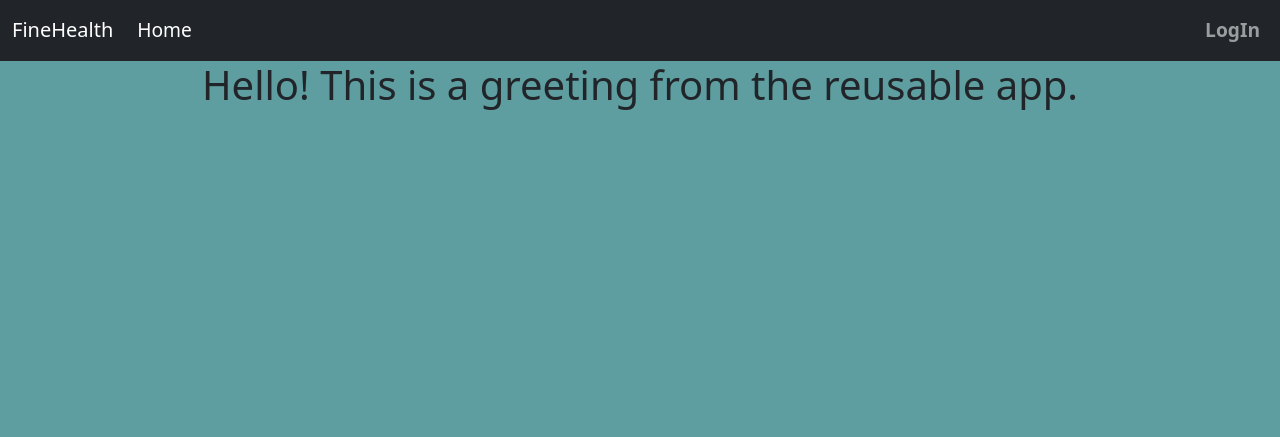
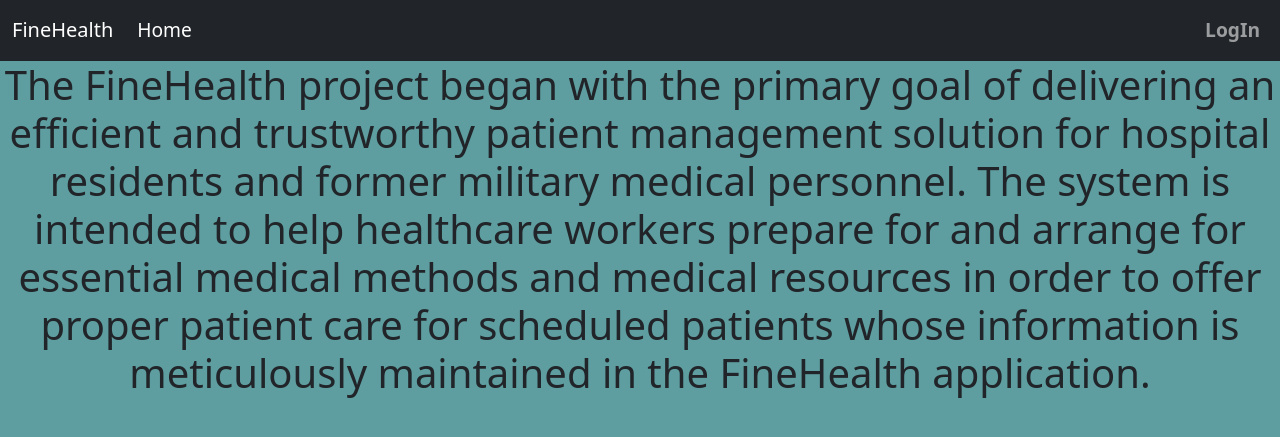
Before and after one commit to sachindhanajiingale/FineHealth-CPP, a Django app: page /greet/greeting/ in a window 1280 px wide. Shown: the top 437 px of the page. Run offline with Django 4.2, Linux system fonts and the light colour scheme.

Commit message:
Update greetings.html

```diff
--- a/Patient_Library/templates/greetings.html
+++ b/Patient_Library/templates/greetings.html
@@ -3,7 +3,12 @@
 
 <!-- greetings_app/templates/greeting.html -->
 
-<h1 style="text-align: center">Hello! This is a greeting from the reusable app.</h1>
+<h1 style="text-align: center">The FineHealth project began with the primary goal of
+delivering an efficient and trustworthy patient management solution for hospital residents and former military
+medical personnel. The system is intended to help healthcare
+workers prepare for and arrange for essential medical methods
+and medical resources in order to offer proper patient care for
+scheduled patients whose information is meticulously maintained in the FineHealth application.</h1>
 
 
 
```
